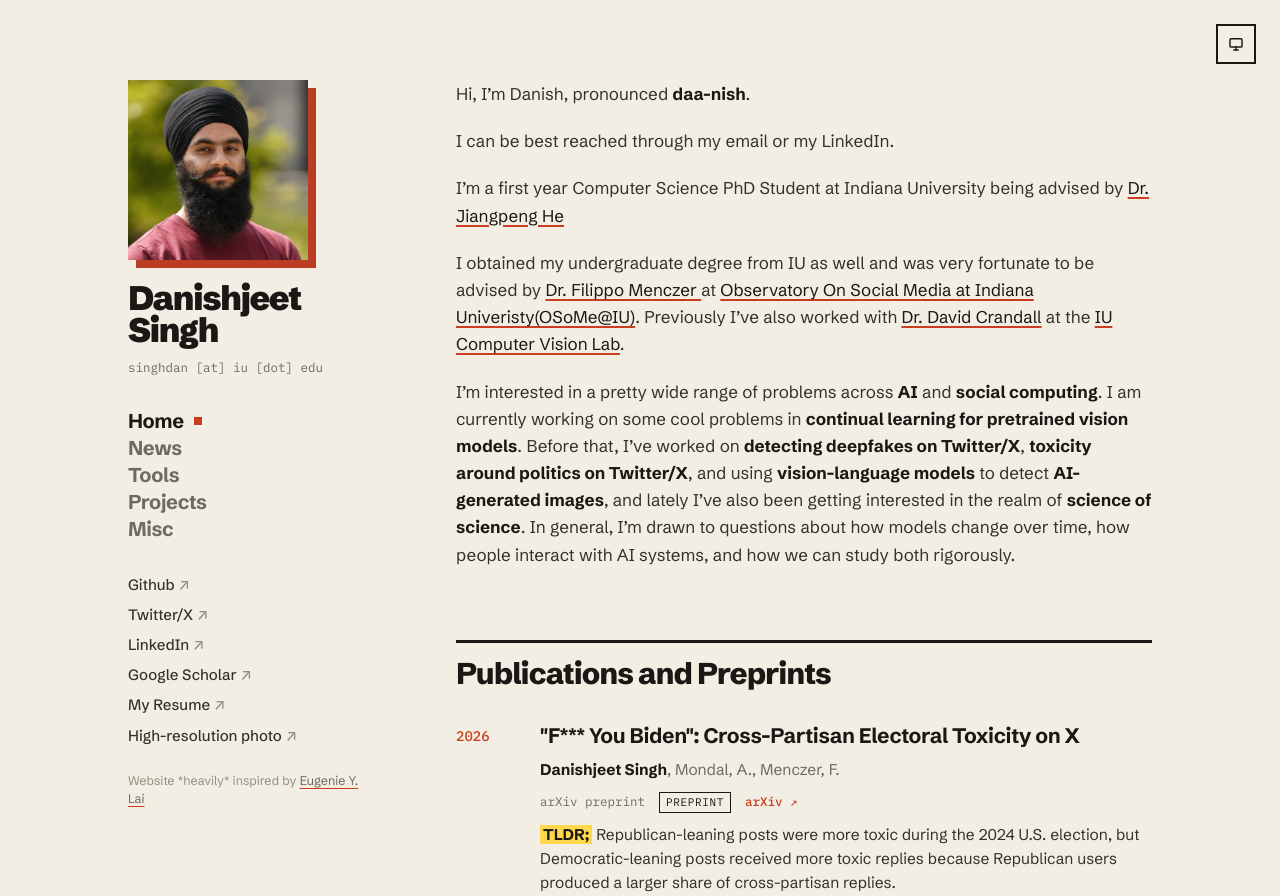
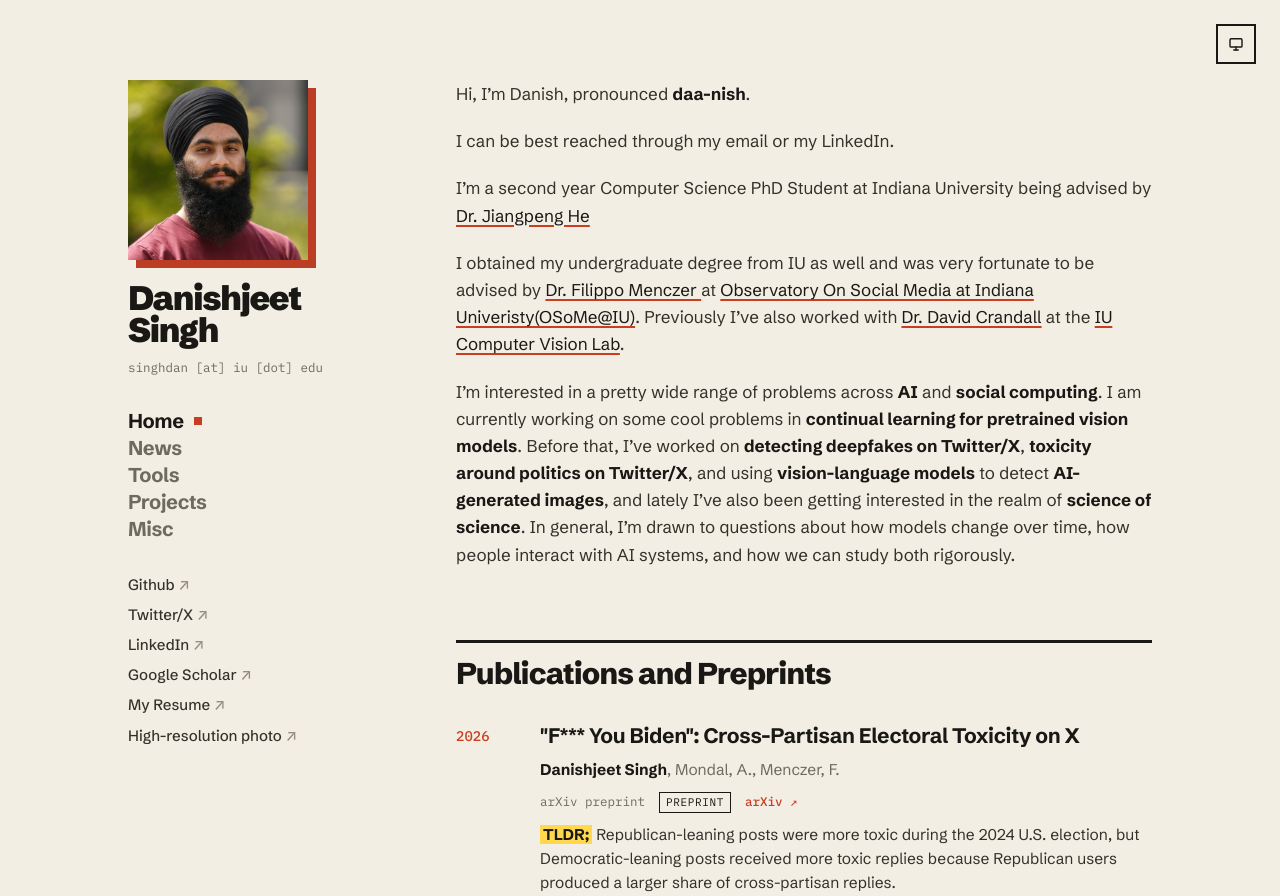
Before and after one commit to DanishjeetSingh/danishjeetsingh.github.io, a Jekyll site: the page built from index.md, in a window 1280 px wide. Shown: the top 896 px of the page. Built offline with Jekyll 4.4.1, drawn with Linux system fonts in a browser that asks for light colours; a script that is not in the unit is left out.

Commit message:
Drop inspiration credit, update PhD year, remove Bankist project
Co-Authored-By: Claude Opus 5.5 <noreply@anthropic.com>

```diff
--- a/_layouts/default.html
+++ b/_layouts/default.html
@@ -87,7 +87,6 @@
           <!-- <li><a href="/docs/cvs/Danishjeet_Singh_CV.pdf">CV</a>, <a href="/docs/cvs/transcript_latest.pdf">transcript</a></li> -->
         </ul>
 
-        <p class="credit">Website *heavily* inspired by <a href="https://eugenielai.github.io/">Eugenie Y. Lai</a></p>
       </header>
 
       <main class="content">
--- a/assets/css/custom.css
+++ b/assets/css/custom.css
@@ -411,18 +411,6 @@ hr {
 
 .social-links a:hover::after {
   color: var(--accent);
-}
-
-.credit {
-  font-size: 12.5px;
-  line-height: 1.5;
-  color: var(--faint);
-  margin: 0;
-}
-
-.credit a {
-  color: var(--muted);
-  text-decoration-thickness: 1px;
 }
 
 /* Theme toggle */
--- a/index.md
+++ b/index.md
@@ -9,7 +9,7 @@ Hi, I'm Danish, pronounced **daa-nish**.
 
 I can be best reached through my email or my LinkedIn.
 
-I'm a first year Computer Science PhD Student at Indiana University being advised by [Dr. Jiangpeng He](http://jiangpenghe.github.io/)
+I'm a second year Computer Science PhD Student at Indiana University being advised by [Dr. Jiangpeng He](http://jiangpenghe.github.io/)
 
 I obtained my undergraduate degree from IU as well and was very fortunate to be advised by
 [Dr. Filippo Menczer ](https://cnets.indiana.edu/fil) at
```
Also changed, not shown: projects.md (+0 -1 lines).
